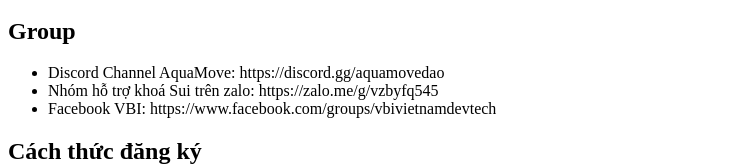
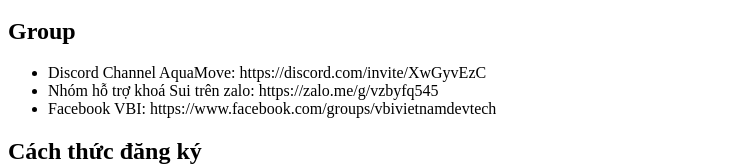
Before and after one commit to vbi-academy/sui-hackcamp-2024, a Next.js app: page / in a window 1280 px wide. Shown: the part 268-434 px from the top of the page, without its empty margins (0-750 px from the left). Built offline with nearby package versions, Linux system fonts and the light colour scheme.

Commit message:
chore: fix link

```diff
--- a/pages/index.mdx
+++ b/pages/index.mdx
@@ -13,7 +13,7 @@
 
 
 ## Group
-+ Discord Channel AquaMove: https://discord.gg/aquamovedao
++ Discord Channel AquaMove: https://discord.com/invite/XwGyvEzC
 + Nhóm hỗ trợ khoá Sui trên zalo: https://zalo.me/g/vzbyfq545
 + Facebook VBI: https://www.facebook.com/groups/vbivietnamdevtech
 
```
